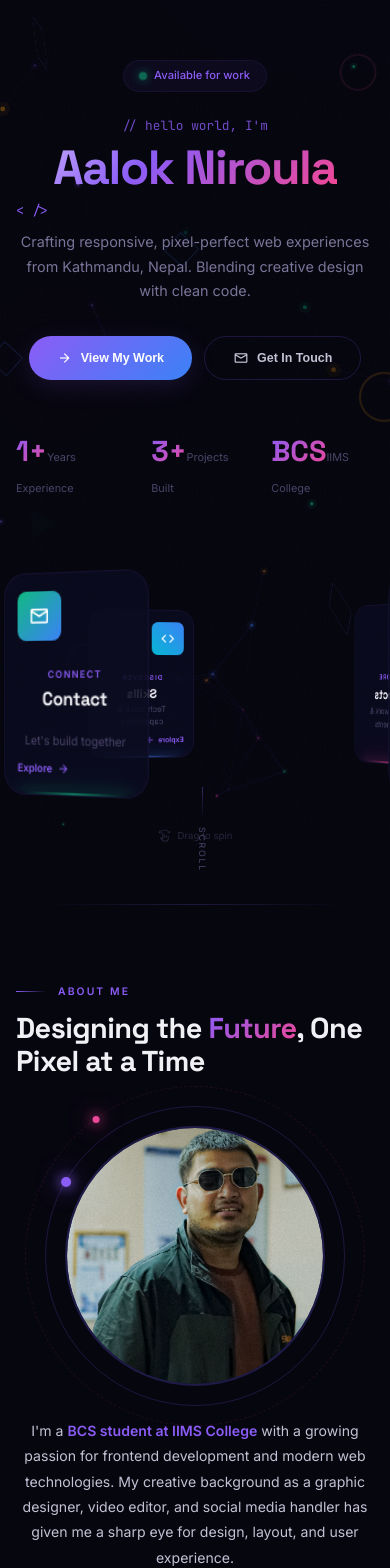
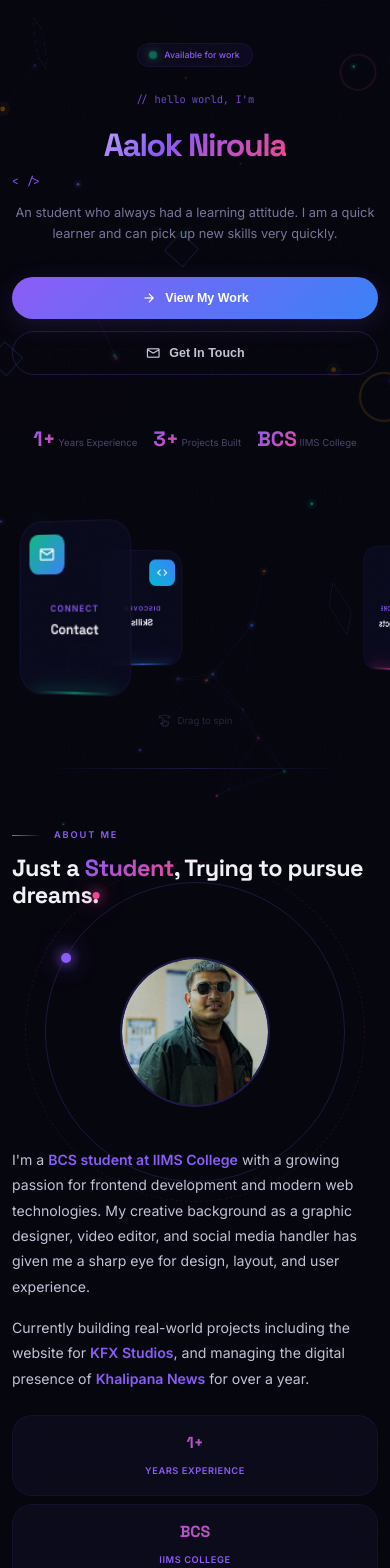
Before and after one commit to Rawanraaj/my-portfolio, a React (Vite) app: page / in a window 390 px wide. Shown: the top 1568 px of the page. Built offline with nearby package versions, Linux system fonts and the light colour scheme.

Commit message:
Add full responsive design + mobile nav + direct email contact form + social icons

```diff
--- a/src/components/About.jsx
+++ b/src/components/About.jsx
@@ -66,7 +66,7 @@ export default function About() {
         <div className="section-header reveal">
           <span className="section-eyebrow">About Me</span>
           <h2 className="section-title">
-            Designing the <span className="gradient-text">Future</span>, One Pixel at a Time
+            Just a <span className="gradient-text">Student</span>, Trying to pursue dreams.
           </h2>
         </div>
 
--- a/src/components/Hero.jsx
+++ b/src/components/Hero.jsx
@@ -195,7 +195,7 @@ export default function Hero() {
 
           <p className="hero-greeting">// hello world, I'm</p>
           <h1 className="hero-name">
-            <span className="hero-name-gradient">Aalok Niroula</span>
+            <span className="hero-name-gradient"> Aalok Niroula </span>
           </h1>
 
           <div className="hero-role">
@@ -206,8 +206,8 @@ export default function Hero() {
           </div>
 
           <p className="hero-desc">
-            Crafting responsive, pixel-perfect web experiences from Kathmandu, Nepal.
-            Blending creative design with clean code.
+            An student who always had a learning attitude.
+            I am a quick learner and can pick up new skills very quickly.
           </p>
 
           <div className="hero-actions">
@@ -228,15 +228,15 @@ export default function Hero() {
           <div className="hero-stats-row">
             <div className="hero-stat">
               <span className="hero-stat-value">1+</span>
-              <span className="hero-stat-label">Years Experience</span>
+              <span className="hero-stat-label"> Years Experience </span>
             </div>
             <div className="hero-stat">
               <span className="hero-stat-value">3+</span>
-              <span className="hero-stat-label">Projects Built</span>
+              <span className="hero-stat-label"> Projects Built </span>
             </div>
             <div className="hero-stat">
               <span className="hero-stat-value">BCS</span>
-              <span className="hero-stat-label">IIMS College</span>
+              <span className="hero-stat-label"> IIMS College </span>
             </div>
           </div>
         </div>
--- a/src/components/Skills.jsx
+++ b/src/components/Skills.jsx
@@ -4,10 +4,10 @@ const skills = [
   { name: 'Graphic Design', pct: 85 },
   { name: 'Video Editing', pct: 80 },
   { name: 'Website Maintenance', pct: 75 },
-  { name: 'HTML', pct: 65 },
-  { name: 'CSS', pct: 65 },
+  { name: 'HTML', pct: 50 },
+  { name: 'CSS', pct: 50 },
   { name: 'JavaScript', pct: 50 },
-  { name: 'React', pct: 40 },
+  { name: 'React', pct: 30 },
 ]
 
 const tools = [
@@ -47,10 +47,10 @@ export default function Skills() {
         <div className="section-header reveal">
           <span className="section-eyebrow">Skills</span>
           <h2 className="section-title">
-            My <span className="gradient-text">Toolkit</span> & Technologies
+            My <span className="gradient-text">Skills</span> & Used tools
           </h2>
           <p className="section-subtitle">
-            From creative design to frontend development — a constantly evolving skillset.
+            A very hard working person. Willing to learn new things.
           </p>
         </div>
 
--- a/src/styles/index.css
+++ b/src/styles/index.css
@@ -1592,15 +1592,202 @@ textarea.form-input { min-height: 120px; resize: vertical; }
 }
 
 /* ═══════════════════════════════════════════════════════
-   RESPONSIVE
+   MOBILE NAV
+   ═══════════════════════════════════════════════════════ */
+.nav-toggle {
+  display: none;
+  align-items: center;
+  justify-content: center;
+  background: none;
+  border: none;
+  color: var(--text-white);
+  cursor: none;
+  padding: 4px;
+}
+.nav-toggle .material-symbols-outlined { font-size: 22px; }
+
+.mobile-menu {
+  position: fixed;
+  top: 0;
+  left: 0;
+  right: 0;
+  bottom: 0;
+  z-index: 998;
+  background: rgba(6, 6, 15, 0.95);
+  backdrop-filter: blur(20px);
+  -webkit-backdrop-filter: blur(20px);
+  display: flex;
+  flex-direction: column;
+  align-items: center;
+  justify-content: center;
+  gap: 12px;
+  opacity: 0;
+  pointer-events: none;
+  transition: opacity 0.4s ease;
+}
+
+.mobile-menu.open {
+  opacity: 1;
+  pointer-events: auto;
+}
+
+.mobile-menu .nav-link {
+  font-size: 1rem;
+  padding: 12px 32px;
+  width: 100%;
+  text-align: center;
+  background: none;
+  border: none;
+  color: var(--text-muted);
+  cursor: pointer;
+  transition: color 0.3s;
+  font-weight: 500;
+}
+
+.mobile-menu .nav-link:hover,
+.mobile-menu .nav-link.active {
+  color: var(--accent-violet);
+}
+
+.mobile-menu .nav-cta {
+  margin-top: 16px;
+  padding: 10px 28px;
+  background: linear-gradient(135deg, var(--accent-violet), var(--accent-pink));
+  border: none;
+  border-radius: 50px;
+  color: white;
+  font-weight: 600;
+  font-size: 0.82rem;
+  cursor: pointer;
+}
+
+
+/* ═══════════════════════════════════════════════════════
+   RESPONSIVE — Tablet (≤968px)
+   ═══════════════════════════════════════════════════════ */
+@media (max-width: 968px) {
+  .hero-layout {
+    grid-template-columns: 1fr;
+    text-align: center;
+    gap: 32px;
+  }
+  .hero-desc { margin-left: auto; margin-right: auto; }
+  .hero-actions { justify-content: center; }
+  .hero-stats-row { justify-content: center; }
+  .carousel-container { height: 340px; }
+  .carousel-scene { width: 140px; height: 190px; }
+  .carousel-card { width: 140px; height: 190px; padding: 16px 12px; }
+
+  .about-layout {
+    grid-template-columns: 1fr;
+    gap: 40px;
+    text-align: center;
+  }
+  .about-visual { order: -1; }
+  .about-text p { text-align: left; }
+
+  .skills-layout { grid-template-columns: 1fr; gap: 32px; }
+
+  .contact-layout { grid-template-columns: 1fr; gap: 32px; }
+
+  .edu-grid { grid-template-columns: 1fr 1fr; }
+}
+
+
+/* ═══════════════════════════════════════════════════════
+   RESPONSIVE — Mobile (≤768px)
    ═══════════════════════════════════════════════════════ */
 @media (max-width: 768px) {
   body { cursor: auto; }
   a, button, input, textarea { cursor: auto; }
   .custom-cursor, .cursor-dot, .cursor-glow { display: none; }
+
   .section { padding: 80px 16px; min-height: auto; }
-  .hero { padding: 60px 16px; }
-}
+  .hero { padding: 60px 16px; min-height: auto; }
+
+  .section-title { font-size: clamp(1.4rem, 6vw, 2rem); }
+  .section-subtitle { font-size: 0.8rem; }
+
+  .hero-name-gradient { font-size: clamp(1.8rem, 8vw, 2.8rem); }
+  .hero-greeting { font-size: 0.65rem; }
+  .hero-desc { font-size: 0.8rem; }
+
+  .carousel-container { height: 280px; }
+  .carousel-scene { width: 120px; height: 165px; }
+  .carousel-card { width: 120px; height: 165px; padding: 14px 10px; }
+  .card-title { font-size: 0.8rem; }
+  .card-desc { font-size: 0.55rem; }
+  .card-icon-wrap { width: 32px; height: 32px; }
+  .card-icon-wrap .material-symbols-outlined { font-size: 16px; }
+  .card-label { font-size: 0.45rem; }
+  .card-arrow { font-size: 0.5rem; }
+
+  .floating-nav .nav-links-desktop { display: none !important; }
+  .floating-nav .nav-cta { display: none; }
+  .floating-nav .nav-indicator { display: none; }
+  .nav-toggle { display: flex; }
+
+  .hero-stats-row { gap: 20px; flex-wrap: wrap; }
+  .hero-stat-value { font-size: 1.3rem; }
+  .hero-stat-label { font-size: 0.6rem; }
+
+  .about-avatar { width: 180px; height: 180px; }
+  .about-stats { grid-template-columns: 1fr 1fr 1fr; gap: 8px; }
+  .stat-card { padding: 14px 8px; }
+  .stat-value { font-size: 1rem; }
+  .stat-label { font-size: 0.58rem; }
+
+  .tools-grid { grid-template-columns: repeat(3, 1fr); gap: 8px; }
+  .tool-card { padding: 10px 6px; font-size: 0.6rem; }
+
+  .projects-grid { grid-template-columns: 1fr; gap: 20px; }
+
+  .edu-grid { grid-template-columns: 1fr; gap: 12px; }
+  .cert-card { flex-direction: column; text-align: center; gap: 10px; }
+
+  .contact-layout { grid-template-columns: 1fr; }
+  .contact-form { padding: 20px; }
+
+  .scroll-indicator { display: none; }
+
+  .footer { padding: 28px 16px; }
+}
+
+
+/* ═══════════════════════════════════════════════════════
+   RESPONSIVE — Small Mobile (≤480px)
+   ═══════════════════════════════════════════════════════ */
+@media (max-width: 480px) {
+  .hero { padding: 40px 12px; }
+  .section { padding: 60px 12px; }
+
+  .hero-name-gradient { font-size: clamp(1.5rem, 9vw, 2rem); }
+
+  .hero-badge { font-size: 0.55rem; padding: 4px 12px; }
+  .hero-role { font-size: 0.7rem; }
+  .hero-actions { flex-direction: column; align-items: center; }
+  .btn-primary, .btn-outline { width: 100%; justify-content: center; }
+
+  .hero-stats-row { gap: 16px; }
+
+  .carousel-container { height: 240px; }
+  .carousel-scene { width: 100px; height: 140px; }
+  .carousel-card { width: 100px; height: 140px; padding: 10px 8px; }
+  .card-title { font-size: 0.7rem; }
+  .card-desc { display: none; }
+  .card-arrow { display: none; }
+
+  .about-avatar { width: 150px; height: 150px; }
+  .about-stats { grid-template-columns: 1fr; gap: 8px; }
+
+  .section-eyebrow { font-size: 0.58rem; }
+
+  .floating-nav { padding: 6px 14px; }
+  .nav-logo { font-size: 0.75rem; }
+
+  .social-links { justify-content: center; }
+}
+
 
 @media (prefers-reduced-motion: reduce) {
   *, *::before, *::after {
```
